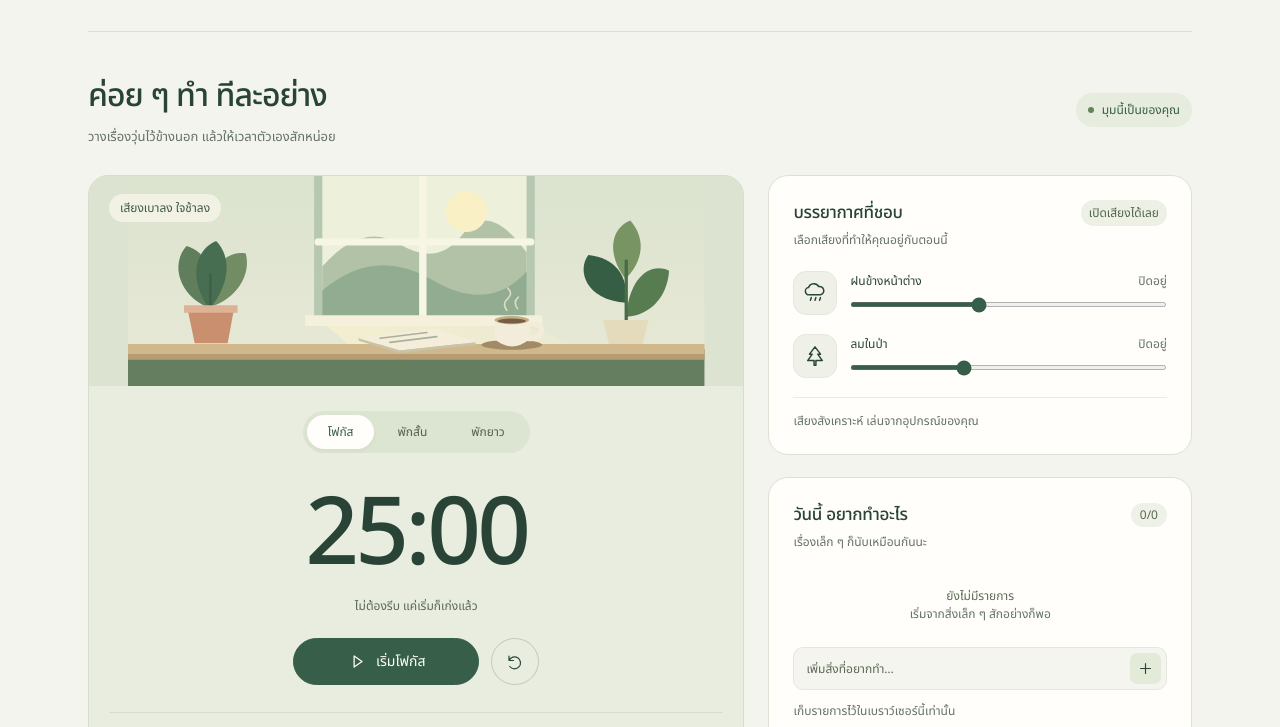
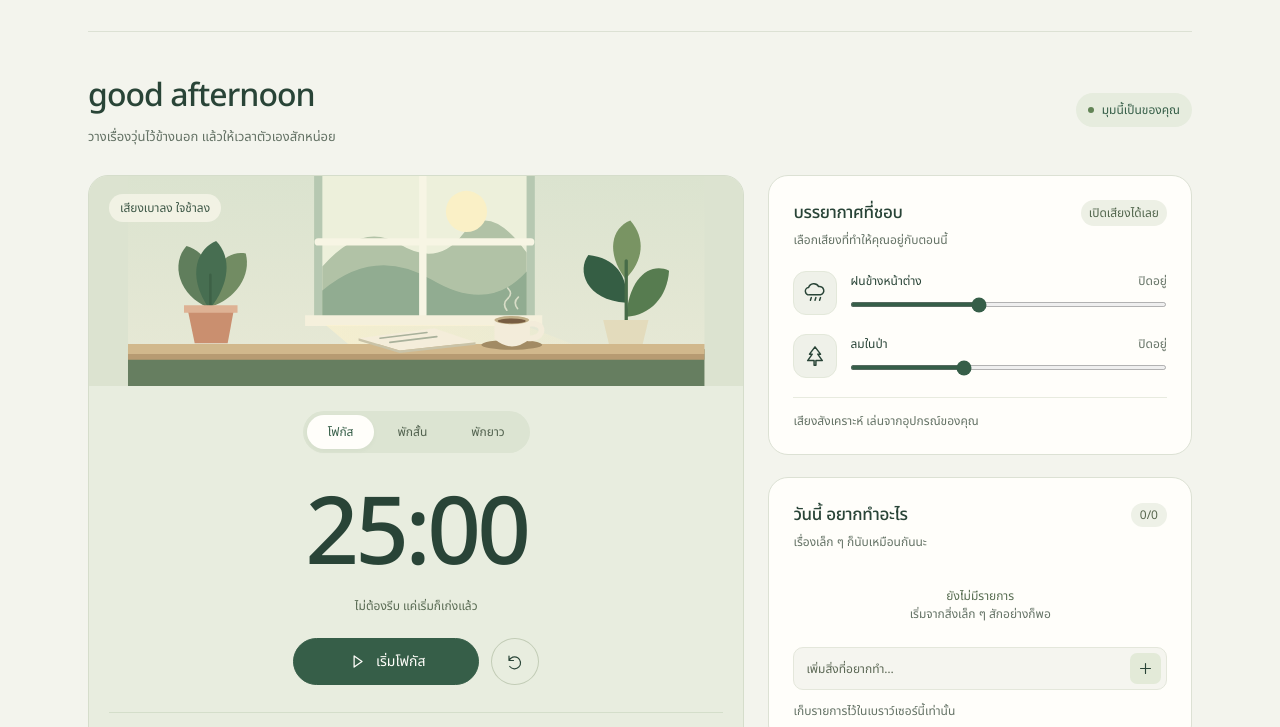
Before and after one commit to get-kiki/Devops, a website: page index.html in a window 1280 px wide. Shown: the part 73-800 px from the top of the page. Drawn offline with Linux system fonts and the light colour scheme.

Commit message:
Update homepage heading

```diff
--- a/index.html
+++ b/index.html
@@ -25,7 +25,7 @@
 <div class="app">
 <header class="topbar"><a class="brand" href="./" aria-label="พักแป๊บ หน้าหลัก"><span class="brand-icon"><svg><use href="#leaf"/></svg></span>พักแป๊บ<span class="brand-note">a little space for yourself</span></a><time id="date"></time></header>
 <main>
-<div class="intro"><div><h1>ค่อย ๆ ทำ ทีละอย่าง</h1><p>วางเรื่องวุ่นไว้ข้างนอก แล้วให้เวลาตัวเองสักหน่อย</p></div><span class="welcome"><span></span>มุมนี้เป็นของคุณ</span></div>
+<div class="intro"><div><h1>good afternoon</h1><p>วางเรื่องวุ่นไว้ข้างนอก แล้วให้เวลาตัวเองสักหน่อย</p></div><span class="welcome"><span></span>มุมนี้เป็นของคุณ</span></div>
 <div class="workspace">
 <section class="focus-panel" aria-label="นาฬิกาจับเวลาโฟกัส">
 <div class="scene">
```
